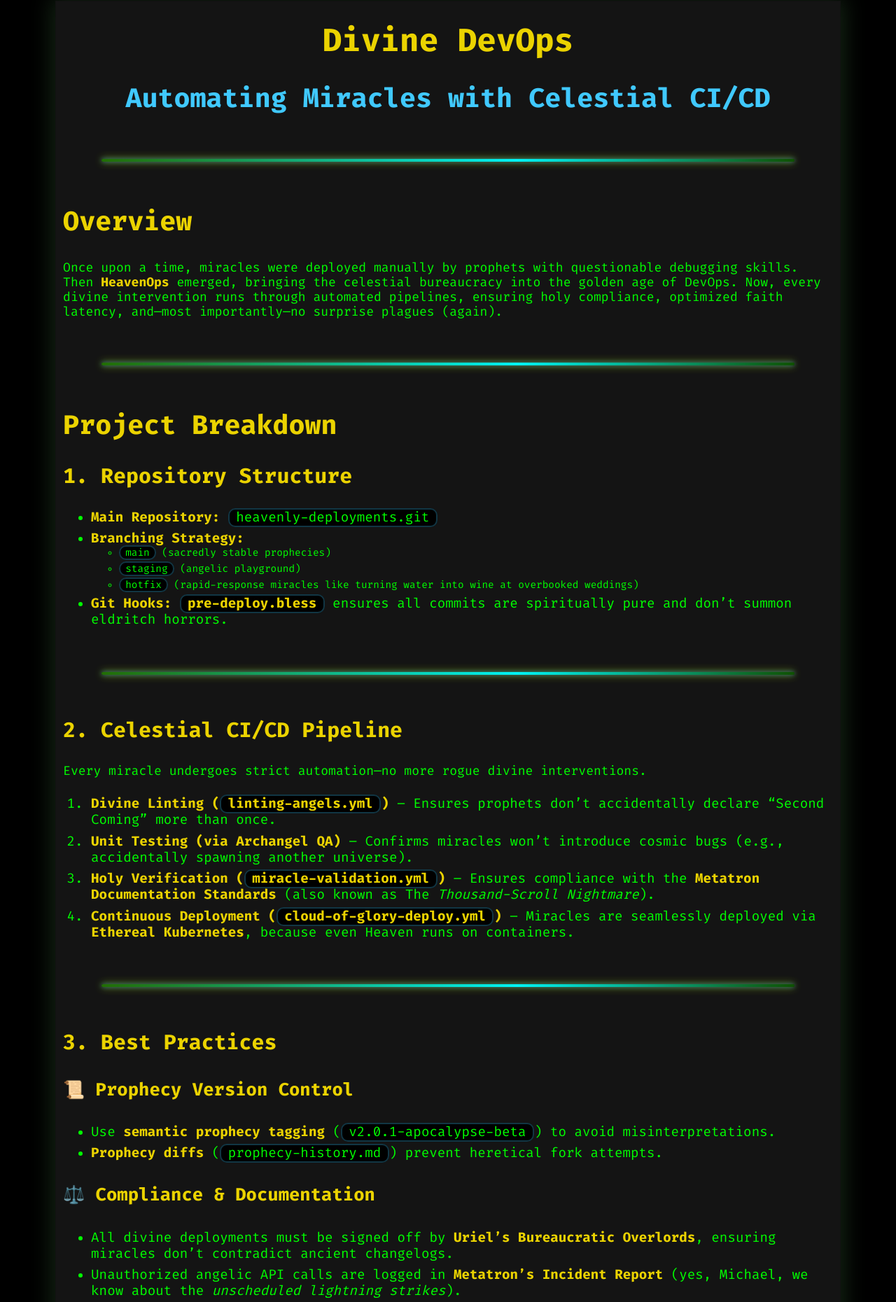
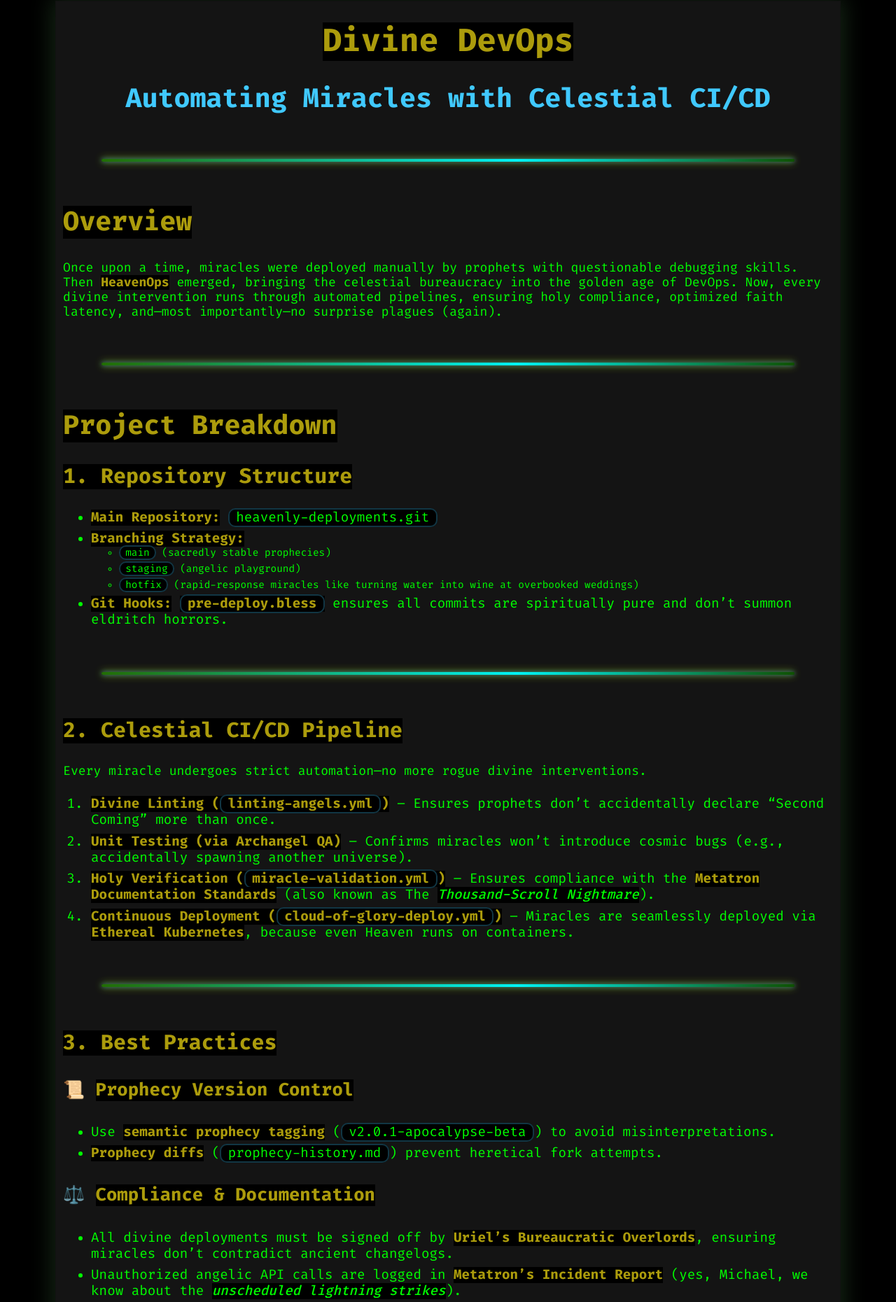
Before and after one commit to anthonypdawson/divine-devops-universe, a Jekyll site: the page built from _future/heavenops-overview.md, in a window 1280 px wide. Shown: the part 1263-3123 px from the top of the page at 70% size. Built offline with Jekyll 4.4.1, drawn with Linux system fonts in a browser that asks for light colours; some web fonts are replaced; comment, search, counter and statistics services are not loaded.

Commit message:
Refactor styles in _posts.scss and update variables in _variables.scss for improved text visibility and consistency

```diff
--- a/_sass/_posts.scss
+++ b/_sass/_posts.scss
@@ -4,7 +4,7 @@
 .post-content h2, .content h2,
 .post-content h3, .content h3,
 .post-content h4, .content h4 {
-  color: var(--header-color);
+  color: var(--header-color) !important;
 }
 
 .post-content li,
@@ -13,16 +13,26 @@
   margin-bottom: 0.4em;
 }
 
+.content strong {
+  font-weight: bold;
+  background-color: #000;
+}
 .content strong,
 .markdown-body strong {
     color: var(--highlight-text-color);
+}
+.content em {
+  background-color: #000;
+  font-weight: 500;
 }
 
 .bold-identifier {
     color: var(--bold-identifier-color);
     font-weight: bold;
 }
-
+.content a {
+  text-decoration: underline !important;
+}
 div.content ul.remediation-list,
 .content ul.remediation-list,
 .remediation-list {
--- a/_sass/_variables.scss
+++ b/_sass/_variables.scss
@@ -3,6 +3,7 @@
     --background-color: #000;
     --blockquote-bg-color: #1d1d1d;
     --text-color: #00ff00;
+    --text-color-darker: #00cc00; /* Slightly darker than --text-color */
     --bold-text-color: #40c9ff;
     /* --bold-text-color: #ffd700; gold */
     /* --bold-text-color: #ffe066; bright yellow */
@@ -16,7 +17,8 @@
     --table-header-border-bottom-color: #c9c9c9;
     --table-row-bg-color: #001a03;
     --highlight-bg-color: #000000;
-    --highlight-text-color: #ebd300;
+    --highlight-text-color: #ac9c0c;
+    --light-highlight-text-color: #ebd300;
     --highlight-comment-color: #998;
     --highlight-error-color: #a61717;
     --highlight-error-bg-color: #e3d2d2;
```
